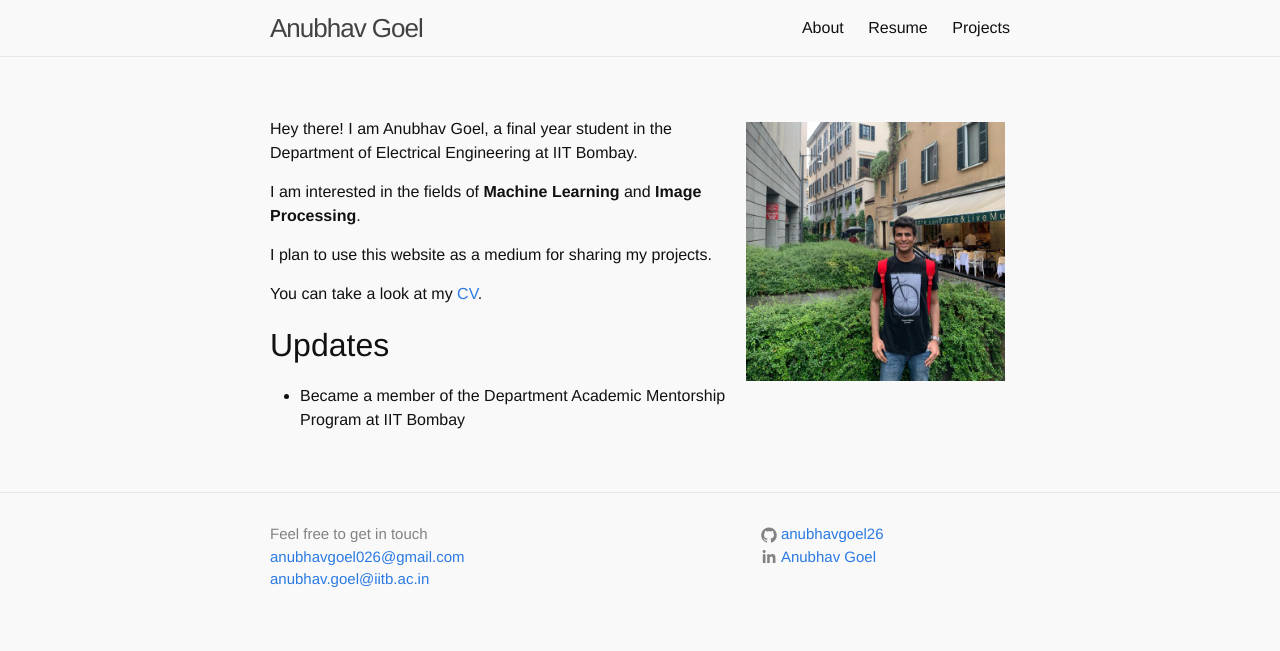
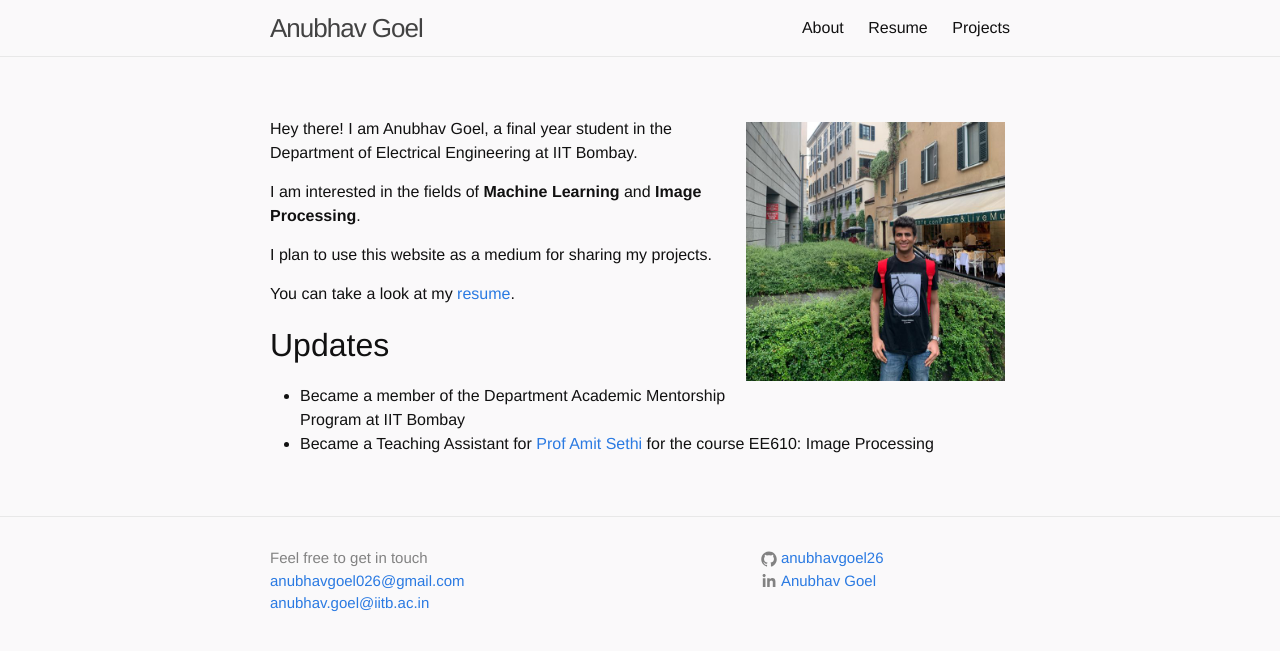
Before and after one commit to anubhavgoel26/anubhavgoel.github.io, a Jekyll site: the page built from _pages/index.md, in a window 1280 px wide. Shown: the top 651 px of the page. Built offline with Jekyll 4.4.1, drawn with Linux system fonts in a browser that asks for light colours.

Commit message:
minor fixes

```diff
--- a/_pages/index.md
+++ b/_pages/index.md
@@ -12,10 +12,11 @@ I am interested in the fields of **Machine Learning** and **Image Processing**.
 
 I plan to use this website as a medium for sharing my projects.
 
-You can take a look at my [CV]({{site.url}}/resume).
+You can take a look at my [resume]({{site.url}}/resume).
 
 ## Updates
 
 <!-- <div style="height:250px;overflow:auto;"> -->
 * Became a member of the Department Academic Mentorship Program at IIT Bombay
+* Became a Teaching Assistant for [Prof Amit Sethi](https://www.ee.iitb.ac.in/~asethi/) for the course EE610: Image Processing
 <!-- </div> -->
```
Also changed, not shown: _pages/projects.md (+1 -1 lines).
